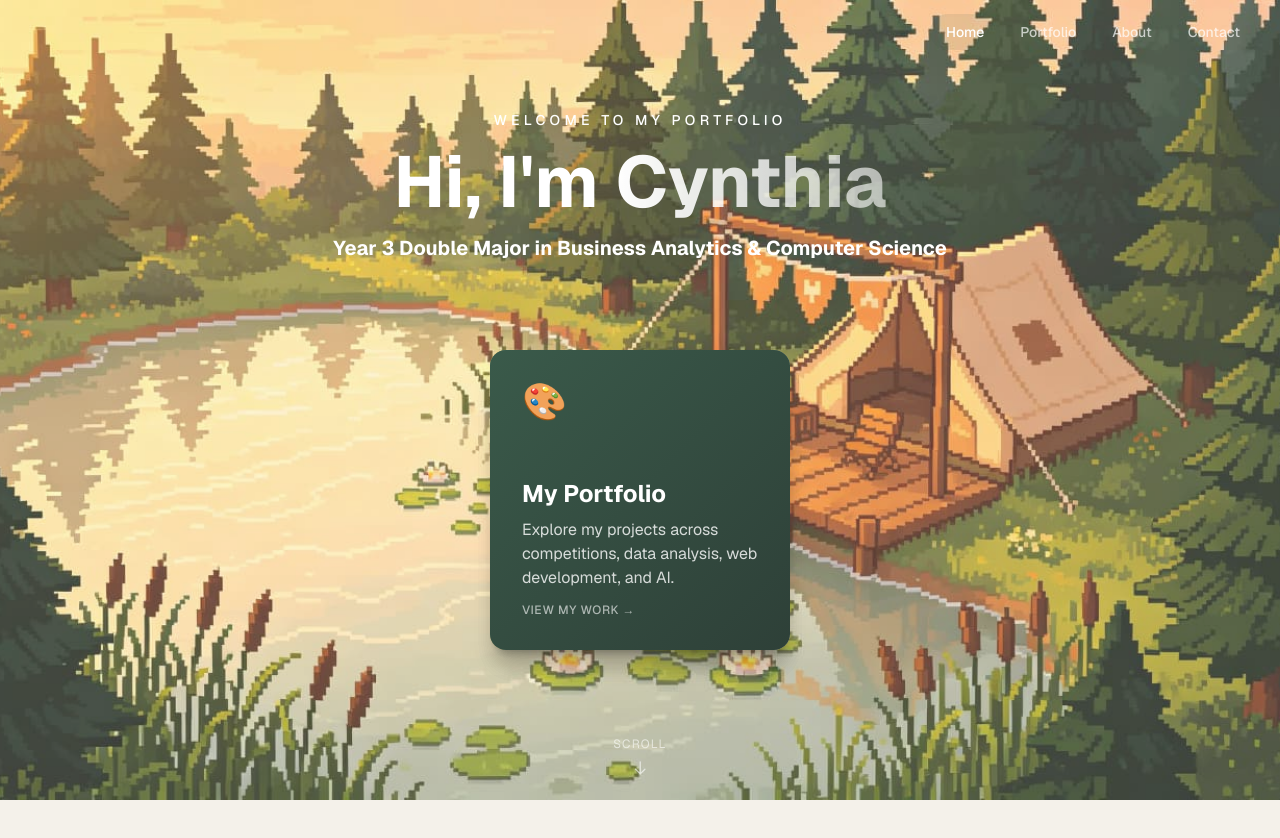
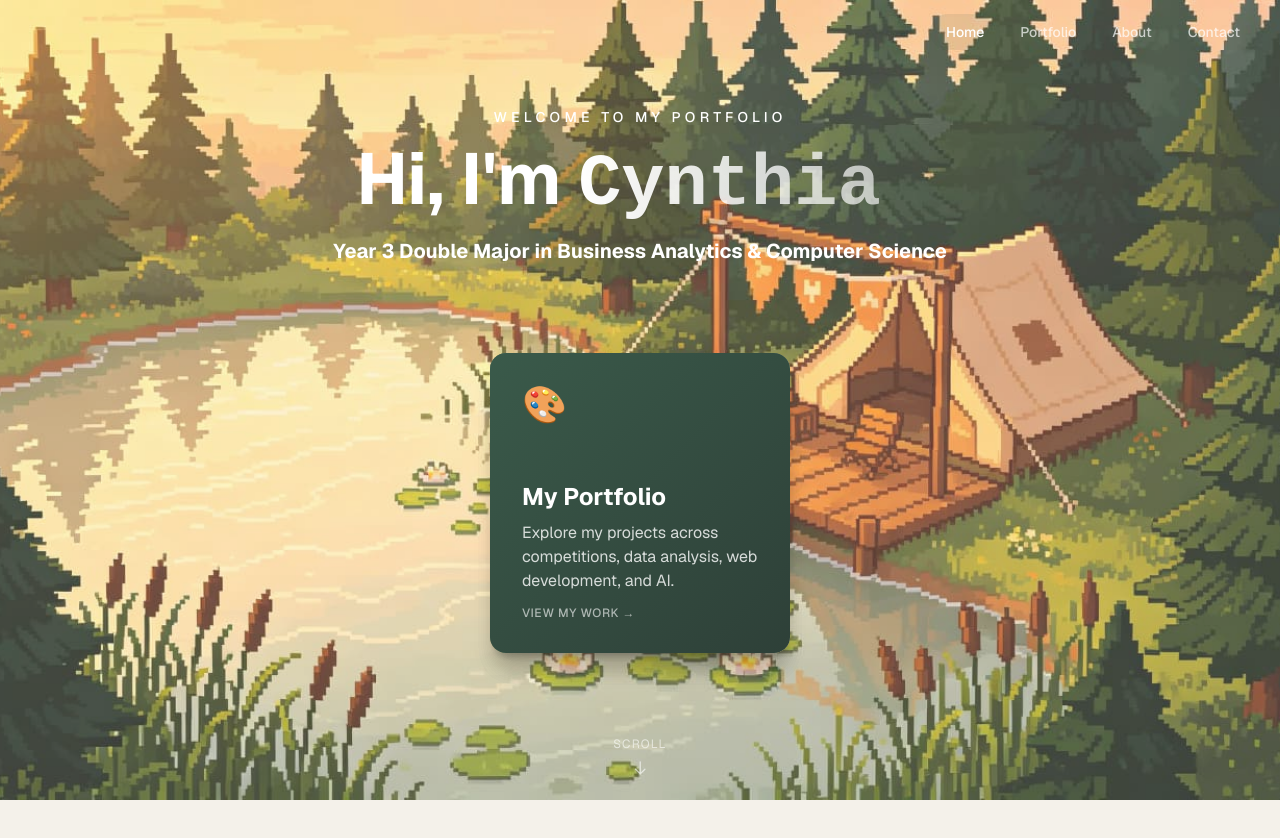
Before and after one commit to Huenying/my-portfolio-website, a Next.js app: page / in a window 1280 px wide. Shown: the top 838 px of the page. Built offline with nearby package versions, Linux system fonts and the light colour scheme.

Commit message:
feat: add typewriter animation on Cynthia with Courier New font

```diff
--- a/components/Hero.tsx
+++ b/components/Hero.tsx
@@ -1,7 +1,46 @@
 "use client";
 
-import { useRef } from "react";
+import { useRef, useState, useEffect } from "react";
 import { motion, useScroll, useTransform } from "framer-motion";
+
+function TypewriterText({ text }: { text: string }) {
+  const [displayed, setDisplayed] = useState("");
+  const [isDeleting, setIsDeleting] = useState(false);
+  const [index, setIndex] = useState(0);
+
+  useEffect(() => {
+    const timeout = setTimeout(
+      () => {
+        if (!isDeleting) {
+          if (index < text.length) {
+            setDisplayed(text.slice(0, index + 1));
+            setIndex(index + 1);
+          } else {
+            // Pause at full word, then start deleting
+            setTimeout(() => setIsDeleting(true), 1500);
+          }
+        } else {
+          if (index > 0) {
+            setDisplayed(text.slice(0, index - 1));
+            setIndex(index - 1);
+          } else {
+            // Reset to type again
+            setIsDeleting(false);
+          }
+        }
+      },
+      isDeleting ? 50 : 100
+    );
+    return () => clearTimeout(timeout);
+  }, [index, isDeleting, text]);
+
+  return (
+    <span>
+      {displayed}
+      <span className="animate-pulse">|</span>
+    </span>
+  );
+}
 
 export default function Hero() {
   const containerRef = useRef<HTMLDivElement>(null);
@@ -77,8 +116,8 @@ export default function Hero() {
               transition={{ delay: 0.4, duration: 0.8 }}
             >
               Hi, I&apos;m{" "}
-              <span className="bg-gradient-to-r from-white via-white/80 to-white/60 bg-clip-text text-transparent">
-                Cynthia
+              <span className="bg-gradient-to-r from-white via-white/80 to-white/60 bg-clip-text text-transparent" style={{ fontFamily: "'Courier New', Courier, monospace", fontWeight: 900 }}>
+                <TypewriterText text="Cynthia" />
               </span>
             </motion.h1>
             <motion.p
```
